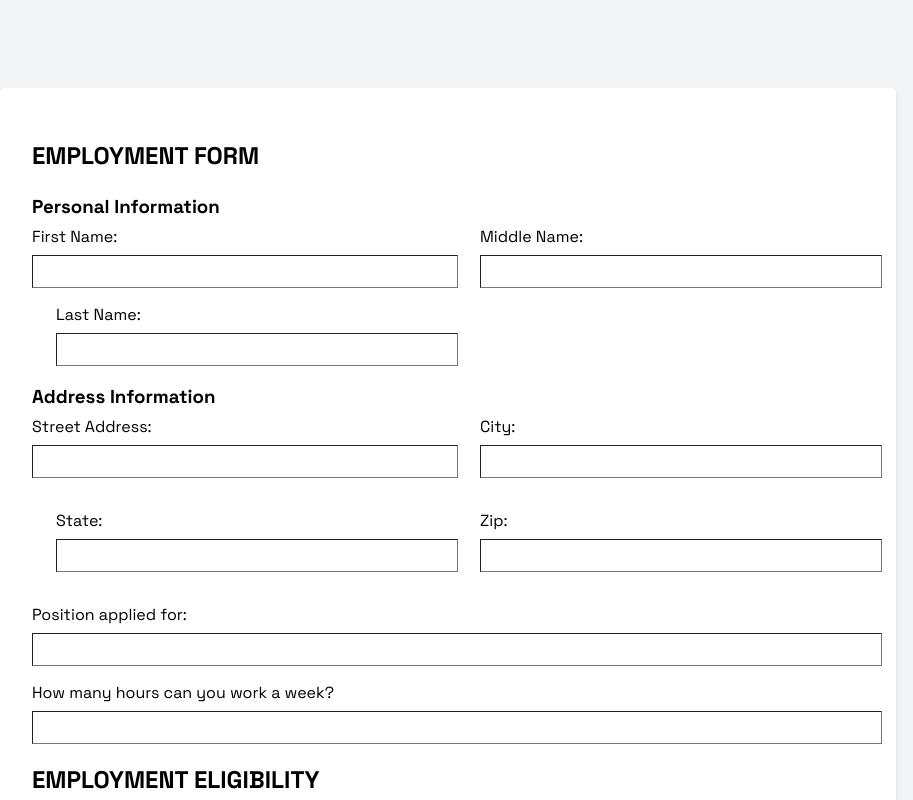
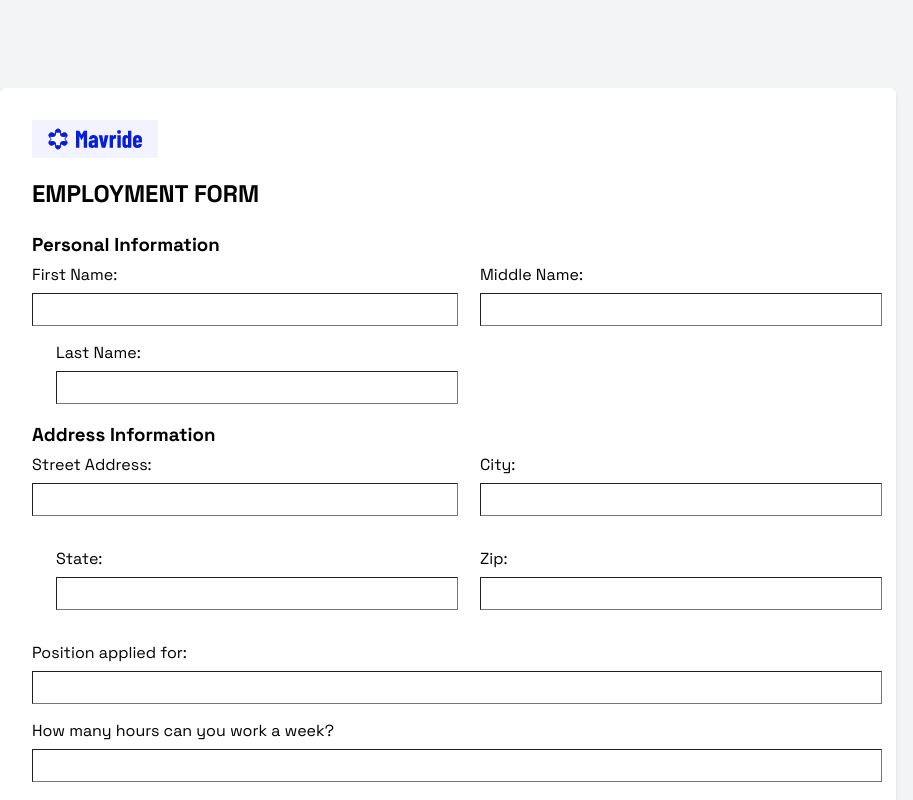
Before and after one commit to Promtech1/mavride, a Next.js app: page /join-us in a window 1280 px wide. Shown: the top 800 px of the page, without its empty margins (192-1105 px from the left). Built offline with nearby package versions, Linux system fonts and the light colour scheme.

Commit message:
next commit

```diff
--- a/pages/join-us.tsx
+++ b/pages/join-us.tsx
@@ -1,8 +1,14 @@
+import Image from "next/image";
+
 function JoinUs() {
   return (
     <div className="bg-gray-100 bg-cover pt-10 pb-10">
       <div className="min-h-screen flex items-center justify-center  mt-12 mb-12 border border-gray-100 max-w-4xl mx-auto">
         <div className="bg-white p-8 rounded-md shadow-md border border-gray-900 w-full">
+        <div className="flex justify-between items-center w-fit bg-mediumblue-200 p-4 py-2 br-2">
+          <img src="/vector.svg" className="mr-2" alt="" />
+          <img src="/mavride.svg" alt="" />
+        </div>
           <h2 className="text-3xl font-bold mb-6">EMPLOYMENT FORM</h2>
 
           {/* Personal Information */}
```
